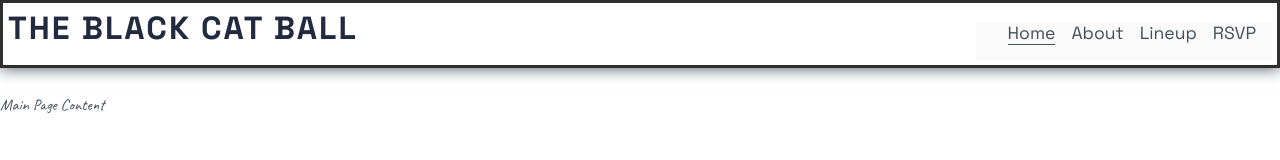
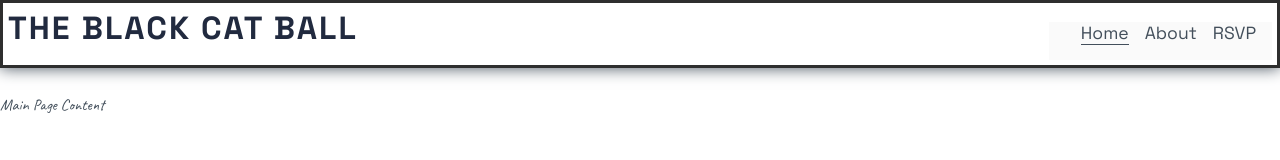
Before and after one commit to ShradhaSK/project1-the-black-cat-ball, a plain HTML site: page index.html in a window 1280 px wide. Shown: the top 160 px of the page. Drawn offline with Linux system fonts and the light colour scheme.

Commit message:
added about.html, rsvp.html files

```diff
--- a/index.html
+++ b/index.html
@@ -25,7 +25,6 @@
         <ul id="nav-menu">
           <li><a href="#" class="current">Home</a></li>
           <li><a href="#">About</a></li>
-          <li><a href="#">Lineup</a></li>
           <li><a href="#">RSVP</a></li>
         </ul>
         </nav>
```
Also changed, not shown: rsvp.html (added), 1 other file.
